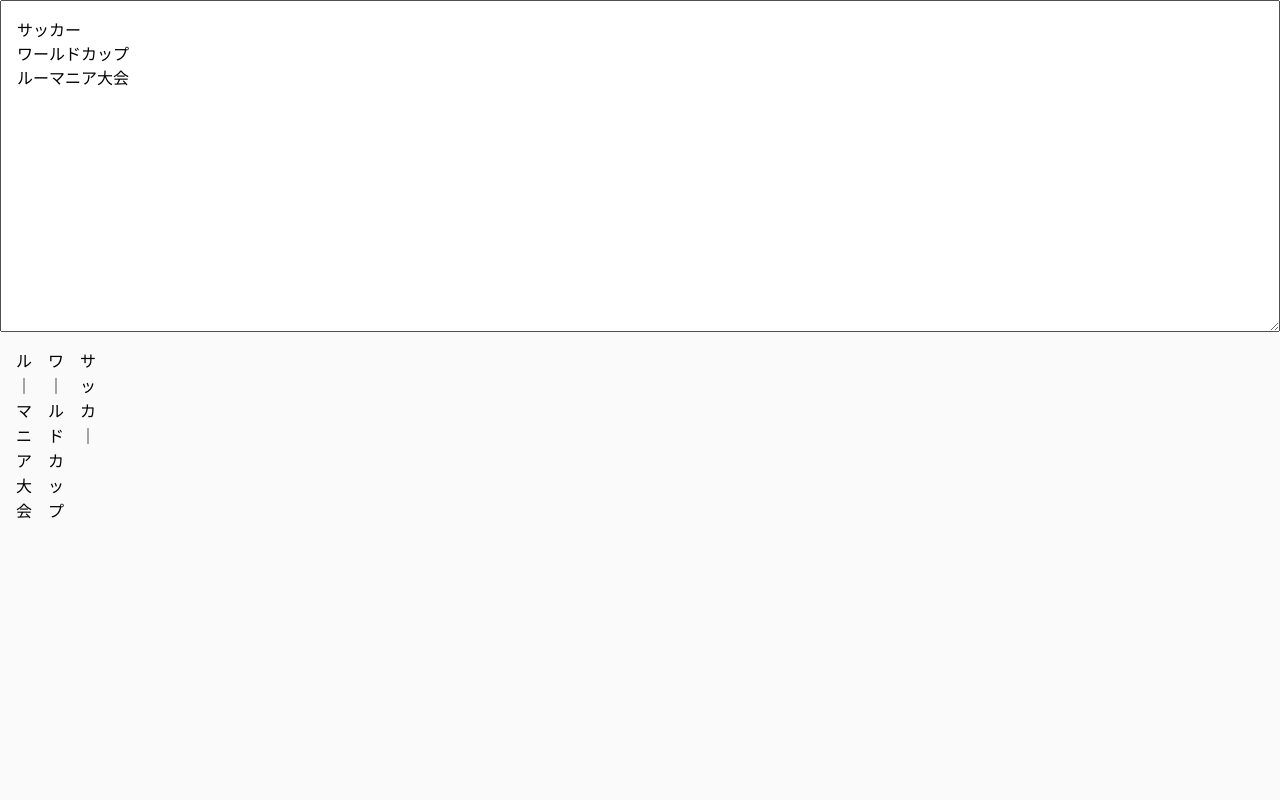
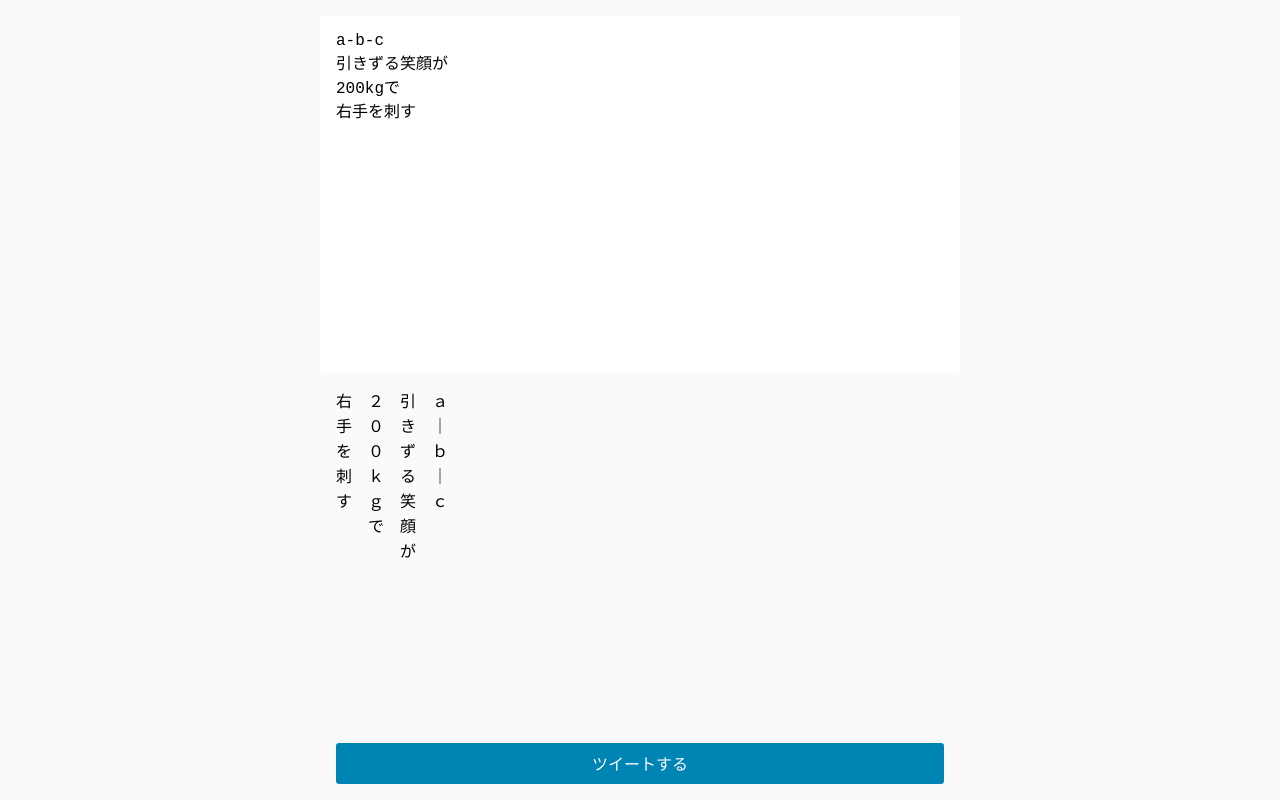
Before and after one commit to guchimon99/tategaki-ranger, a Vue app: page / in a window 1280 px wide. Built offline with nearby package versions, Linux system fonts and the light colour scheme.

Commit message:
ツイートできるようにした

```diff
--- a/src/App.vue
+++ b/src/App.vue
@@ -2,30 +2,35 @@
   <div id="app" class="app">
     <Generator
       v-on:update-text="updateTextHandler"
-      v-bind:default-text="text"
-      v-bind:preview="preview" />
+      v-bind:default-text="store.text"
+      v-bind:preview="verticalized" />
+    <Tweeter
+      v-bind:text="verticalized" />
   </div>
 </template>
 
 <script>
 import verticalizer from './libraries/verticalizer'
 import store from './store'
+
 import Generator from './components/Generator.vue'
+import Tweeter from './components/Tweeter.vue'
 
 export default {
   name: 'app',
   data: function(){
     return {
-      text: store.state.text
+      store: store.state,
     }
   },
   computed: {
-    preview: function(){
-      return verticalizer(this.text)
+    verticalized: function(){
+      return verticalizer(this.store.text)
     }
   },
   components: {
-    Generator
+    Generator,
+    Tweeter
   },
   methods: {
     updateTextHandler: function(text){
@@ -35,7 +40,7 @@ export default {
 }
 </script>
 
-<style>
+<style lang="scss">
 :root {
   font-size: 16px;
 }
@@ -44,7 +49,7 @@ export default {
    box-sizing: border-box;
 }
 
-input, textarea {
+input, textarea, button {
   font-size: 1rem;
 }
 
@@ -52,12 +57,27 @@ body {
   margin: 0;
   background: #FAFAFA;
   font-family: 'M PLUS 1p', sans-serif;
-  width: 100%;
-  height: 100%;
+  position: absolute;
+  top: 0;
+  left: 0;
+  right: 0;
+  bottom: 0;
+  overflow: hidden;
 }
 
 .app {
   width: 100%;
   height: 100%;
+  display: flex;
+  flex-direction: column;
+  margin: 0 auto;
+  max-width: 40rem;
+  .generator {
+    flex-grow: 1;
+    flex-shrink: 0;
+  }
+  .tweeter {
+    flex-shrink: 0;
+  }
 }
 </style>
--- a/src/components/Generator.vue
+++ b/src/components/Generator.vue
@@ -28,19 +28,25 @@ export default {
 
 <style scoped lang="scss">
   .generator{
-    width: 100%;
-    height: 100vh;
     display: flex;
     flex-direction: column;
     &__input {
+      border-radius: 0.2rem;
+      margin-top: 1rem;
       padding: 1rem;
       width: 100%;
-      resize: horizontal;
+      resize: none;
       flex-grow: 1;
+      height: 50%;
+      border: none;
+      &:focus {
+        outline: none;
+      }
     }
     &__preview{
       padding: 1rem;
       flex-grow: 1;
+      height: 50%;
       white-space: pre;
     }
   }
--- /dev/null
+++ b/src/components/Tweeter.vue
@@ -0,0 +1,36 @@
+<template>
+  <div class="tweeter">
+    <a v-bind:href="tweetURL" target="_blank" class="tweeter__button">ツイートする</a>
+  </div>
+</template>
+
+<script>
+
+export default {
+  name: 'Tweeter',
+  props: ['text'],
+  computed: {
+    tweetURL: function(){
+      const text = encodeURIComponent(this.text)
+      return `https://twitter.com/intent/tweet?text=${text}`
+    }
+  }
+}
+</script>
+
+<style scoped lang="scss">
+.tweeter {
+  padding: 1rem;
+  &__button {
+    border: none;
+    display: block;
+    padding: 0.5rem;
+    border-radius: 0.2rem;
+    color: #FFF;
+    background: #0084b4;
+    width: 100%;
+    text-decoration: none;
+    text-align: center;
+  }
+}
+</style>
--- a/src/libraries/verticalizer.js
+++ b/src/libraries/verticalizer.js
@@ -1,5 +1,12 @@
 const vc = (c) => {
+
+  c = c.replace(/[A-Za-z0-9]/g, function(s) {
+    return String.fromCharCode(s.charCodeAt(0) + 0xFEE0)
+  })
+
   switch (c) {
+    case " " : return "　"
+    case "-": return "｜"
     case "ー": return "｜"
     default : return c
   }
--- a/src/store/index.js
+++ b/src/store/index.js
@@ -1,6 +1,7 @@
-const DEFAULT_TEXT = `サッカー
-ワールドカップ
-ルーマニア大会`
+const DEFAULT_TEXT = `a-b-c
+引きずる笑顔が
+200kgで
+右手を刺す`
 
 const store = {
   debug: true,
```
